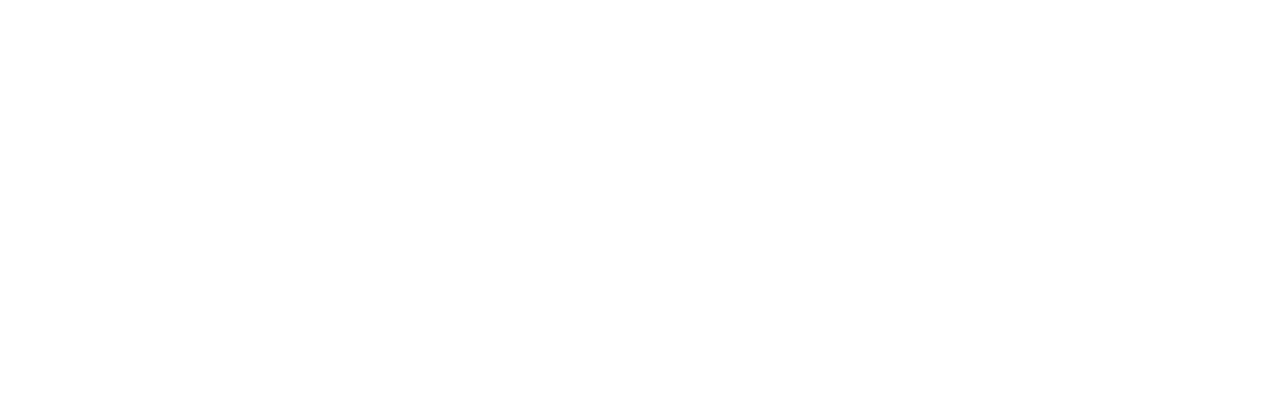
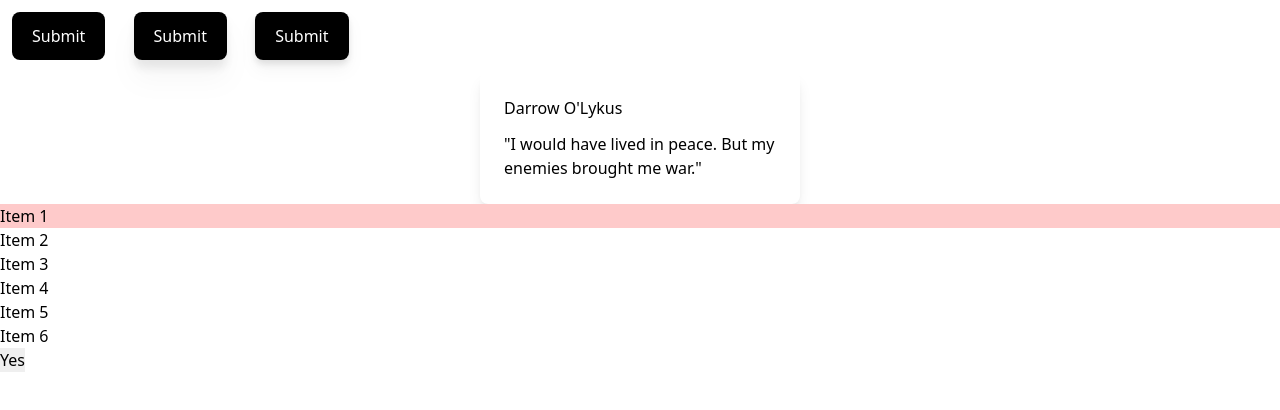
Before and after one commit to call-meRafael/tailwind-crash-course, a plain HTML site: page tailwind-syntax/tailwind-sandbox/10-interactivity/index.html in a window 1280 px wide. Drawn offline with nearby package versions, Linux system fonts and the light colour scheme.

Commit message:
fundamentals part 2
interactivity

```diff
--- a/tailwind-syntax/tailwind-sandbox/10-interactivity/index.html
+++ b/tailwind-syntax/tailwind-sandbox/10-interactivity/index.html
@@ -1,4 +1,4 @@
-<!DOCTYPE html>
+<!doctype html>
 <html lang="en" class="scroll-smooth">
   <head>
     <meta charset="UTF-8" />
@@ -9,17 +9,55 @@
   </head>
   <body>
     <!-- Hover State Styling -->
+    <button
+      class="bg-black text-white py-3 px-5 rounded-lg m-3 hover:bg-orange-400 hover:text-black"
+    >
+      Submit
+    </button>
 
     <!-- Focus State Styling -->
+    <button
+      class="bg-black text-white py-3 px-5 rounded-lg m-3 focus:bg-green-400 focus:text-black drop-shadow-xl"
+    >
+      Submit
+    </button>
 
     <!-- Active State Styling -->
+    <button
+      class="bg-black text-white py-3 px-5 rounded-lg m-3 active:bg-cyan-400 active:text-black drop-shadow-lg"
+    >
+      Submit
+    </button>
 
     <!-- Styling based on parent state -->
+    <a
+      href=""
+      class="group block max-w-xs mx-auto rounded-lg p-6 bg-white shadow-lg space-y-3 hover:bg-sky-500 cursor:pointer"
+    >
+      <h3 class="group-hover:text-white group-hover:drop-shadow-md">
+        Darrow O'Lykus
+      </h3>
+      <p class="group-hover:text-white group-hover:drop-shadow-md">
+        "I would have lived in peace. But my enemies brought me war."
+      </p>
+    </a>
 
     <!-- Pseudo Classes -->
+    <ul>
+      <li class="first:bg-red-200">Item 1</li>
+      <li class="first:bg-red-200">Item 2</li>
+      <li class="first:bg-red-200">Item 3</li>
+      <li class="first:bg-red-200">Item 4</li>
+      <li class="first:bg-red-200">Item 5</li>
+      <li class="first:bg-red-200">Item 6</li>
+    </ul>
 
     <!-- Appearance -->
     <!-- Use appearance-none to reset any browser specific styling on an element. This utility is often used when creating custom form components. -->
+     <select name="" id="" class="appearance-none">
+      <option value="Yes">Yes</option>
+      <option value="No">No</option>
+     </select>
 
     <!-- Cursor -->
 
```
